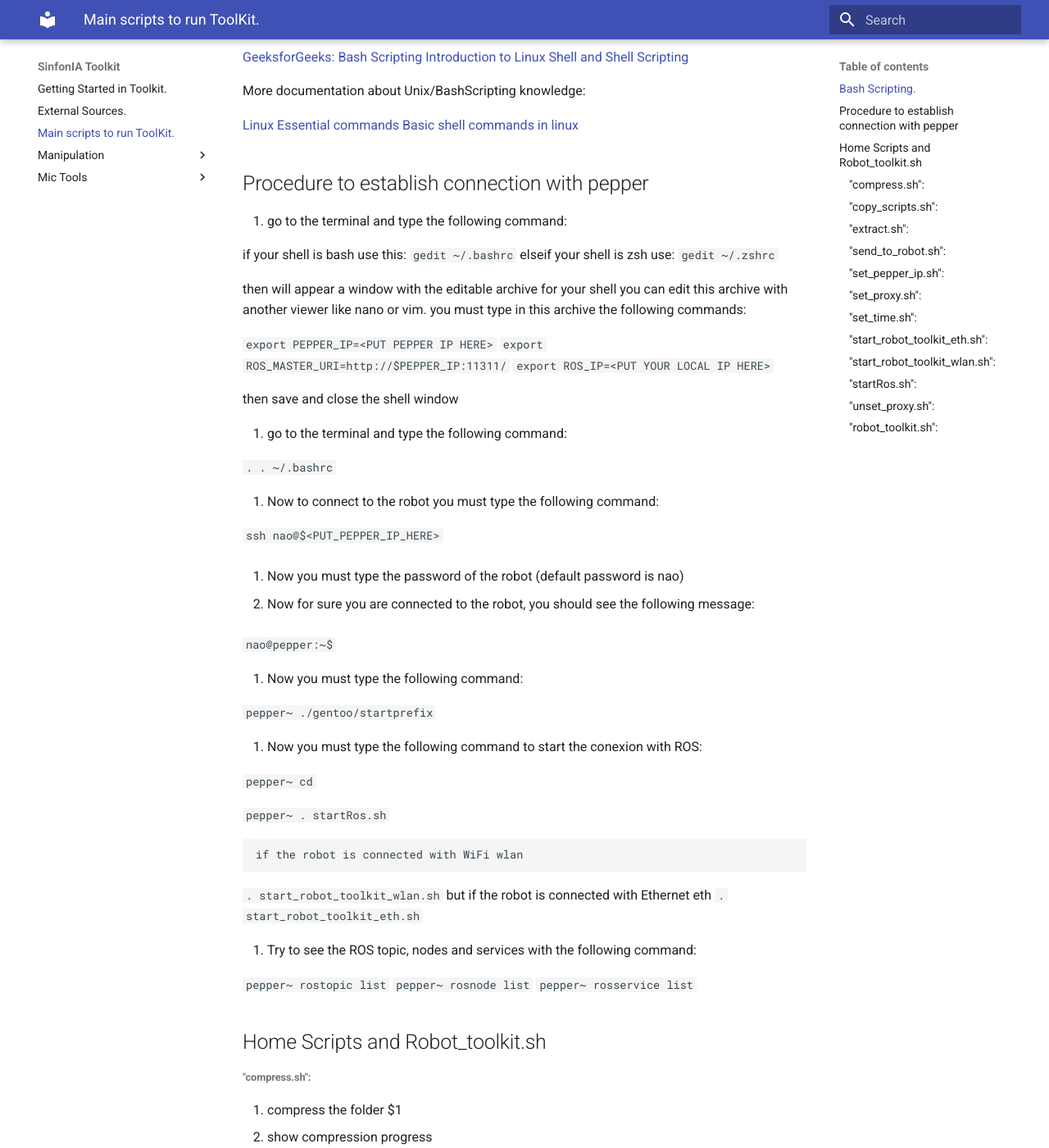
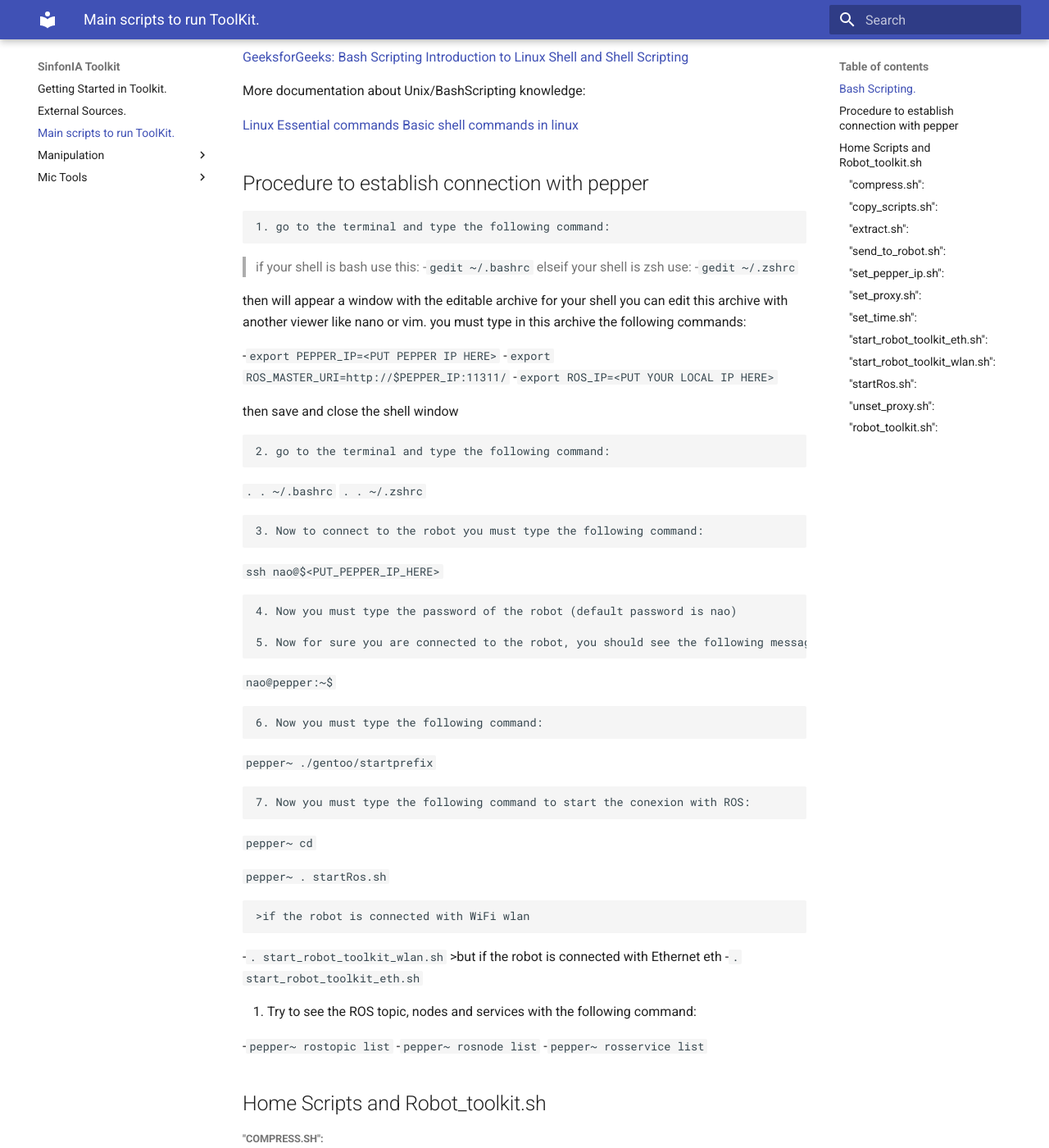
Before and after one commit to SinfonIAUniandes/sinfonia_toolkit, an MkDocs documentation site: the page built from docs/3. Scripts.md, in a window 1280 px wide and 1400 px high, scrolled down 385 px. Shown: the whole window at 82% size. Built offline with MkDocs 1.6.1 and Material for MkDocs 9.7.7, drawn with Linux system fonts in a browser that asks for light colours; some of the changed lines change nothing that is shown.

Commit message:
scripts docs

````diff
--- a/docs/3. Scripts.md
+++ b/docs/3. Scripts.md
@@ -16,100 +16,101 @@
 
 ## Procedure to establish connection with pepper
 
-1. go to the terminal and type the following command:
+    1. go to the terminal and type the following command:
 
-if your shell is bash use this:
-```gedit ~/.bashrc```
-elseif your shell is zsh use:
-```gedit ~/.zshrc```
+>if your shell is bash use this:
+-```gedit ~/.bashrc```
+>elseif your shell is zsh use:
+-```gedit ~/.zshrc```
 
 then will appear a window with the editable archive for your shell
 you can edit this archive with another viewer like nano or vim.
 you must type in this archive the following commands:
 
-``` export PEPPER_IP=<PUT PEPPER IP HERE> ```
-``` export ROS_MASTER_URI=http://$PEPPER_IP:11311/ ```
-``` export ROS_IP=<PUT YOUR LOCAL IP HERE>```
+-``` export PEPPER_IP=<PUT PEPPER IP HERE> ```
+-``` export ROS_MASTER_URI=http://$PEPPER_IP:11311/ ```
+-``` export ROS_IP=<PUT YOUR LOCAL IP HERE>```
 
 then save and close the shell window
 
-2. go to the terminal and type the following command:
+    2. go to the terminal and type the following command:
 
 ```. . ~/.bashrc```
+```. . ~/.zshrc```
 
-3. Now to connect to the robot you must type the following command:
+    3. Now to connect to the robot you must type the following command:
 
 ```ssh nao@$<PUT_PEPPER_IP_HERE>```
 
-4. Now you must type the password of the robot (default password is nao)
+    4. Now you must type the password of the robot (default password is nao)
 
-5. Now for sure you are connected to the robot, you should see the following message:
+    5. Now for sure you are connected to the robot, you should see the following message:
 
 ```nao@pepper:~$   ```
 
-6. Now you must type the following command:
+    6. Now you must type the following command:
 
 ```pepper~ ./gentoo/startprefix```
 
-7. Now you must type the following command to start the conexion with ROS:
+    7. Now you must type the following command to start the conexion with ROS:
 
 ```pepper~ cd```
 
 ```pepper~ . startRos.sh```
 
-    if the robot is connected with WiFi wlan
-```. start_robot_toolkit_wlan.sh```
-    but if the robot is connected with Ethernet eth
-```. start_robot_toolkit_eth.sh```
+    >if the robot is connected with WiFi wlan
+-```. start_robot_toolkit_wlan.sh```
+    >but if the robot is connected with Ethernet eth
+-```. start_robot_toolkit_eth.sh```
 
 8. Try to see the ROS topic, nodes and services with the following command:
 
-```pepper~ rostopic list```
-```pepper~ rosnode list```
-```pepper~ rosservice list```
+-```pepper~ rostopic list```
+-```pepper~ rosnode list```
+-```pepper~ rosservice list```
 
 ## Home Scripts and Robot_toolkit.sh
 
-######"compress.sh":
+#####"compress.sh":
 1. compress the folder $1
 2. show compression progress
 3. save the compressed file in $1.tar.gz
 
-######"copy_scripts.sh":
+#####"copy_scripts.sh":
 1. copy the scripts from the folder $1 to the folder $2
 
-######"extract.sh":
+#####"extract.sh":
 1. extract the file $1.tar.gz
 
-######"send_to_robot.sh":
+#####"send_to_robot.sh":
 1. compress the folder passed to it as an argument
 2. send the compressed file to the robot
 3. unzip the file on the robot
 4. delete the robot zip file
 5. delete the compressed file from the pc
 
-######"set_pepper_ip.sh":
-1. set the internet protocol (IP) address of the Pepper robot
+#####"set_pepper_ip.sh":
+- set the internet protocol (IP) address of the Pepper robot
 
-######"set_proxy.sh":
-1. establishes a proxy (bridge) to be able to connect to the robot
+#####"set_proxy.sh":
+- establishes a proxy (bridge) to be able to connect to the robot
 
-######"set_time.sh":
-1. set the time of the robot
-2. set the date and time zone of the robot
+#####"set_time.sh":
+- set the time of the robot
+- set the date and time zone of the robot
 
-######"start_robot_toolkit_eth.sh":
-1. start the robot_toolkit.sh script with the Ethernet connection
+#####"start_robot_toolkit_eth.sh":
+- start the robot_toolkit.sh script with the Ethernet connection
 
-######"start_robot_toolkit_wlan.sh":
-1. start the robot_toolkit.sh script with the Wi-Fi connection
+#####"start_robot_toolkit_wlan.sh":
+- start the robot_toolkit.sh script with the Wi-Fi connection
 
-######"startRos.sh":
-1. start the ROS (Robot Operating System) service
+#####"startRos.sh":
+- start the ROS (Robot Operating System) service
 
-######"unset_proxy.sh":
-1. remove the proxy (bridge) to be able to connect to the robot
+#####"unset_proxy.sh":
+- remove the proxy (bridge) to be able to connect to the robot
 
-######"robot_toolkit.sh":
-1. start the ROS (Robot Operating System) service
-2. launch the command script to be able to execute the robot from the console
+#####"robot_toolkit.sh":
+- start the ROS (Robot Operating System) service
+- launch the command script to be able to execute the robot from the console
````
